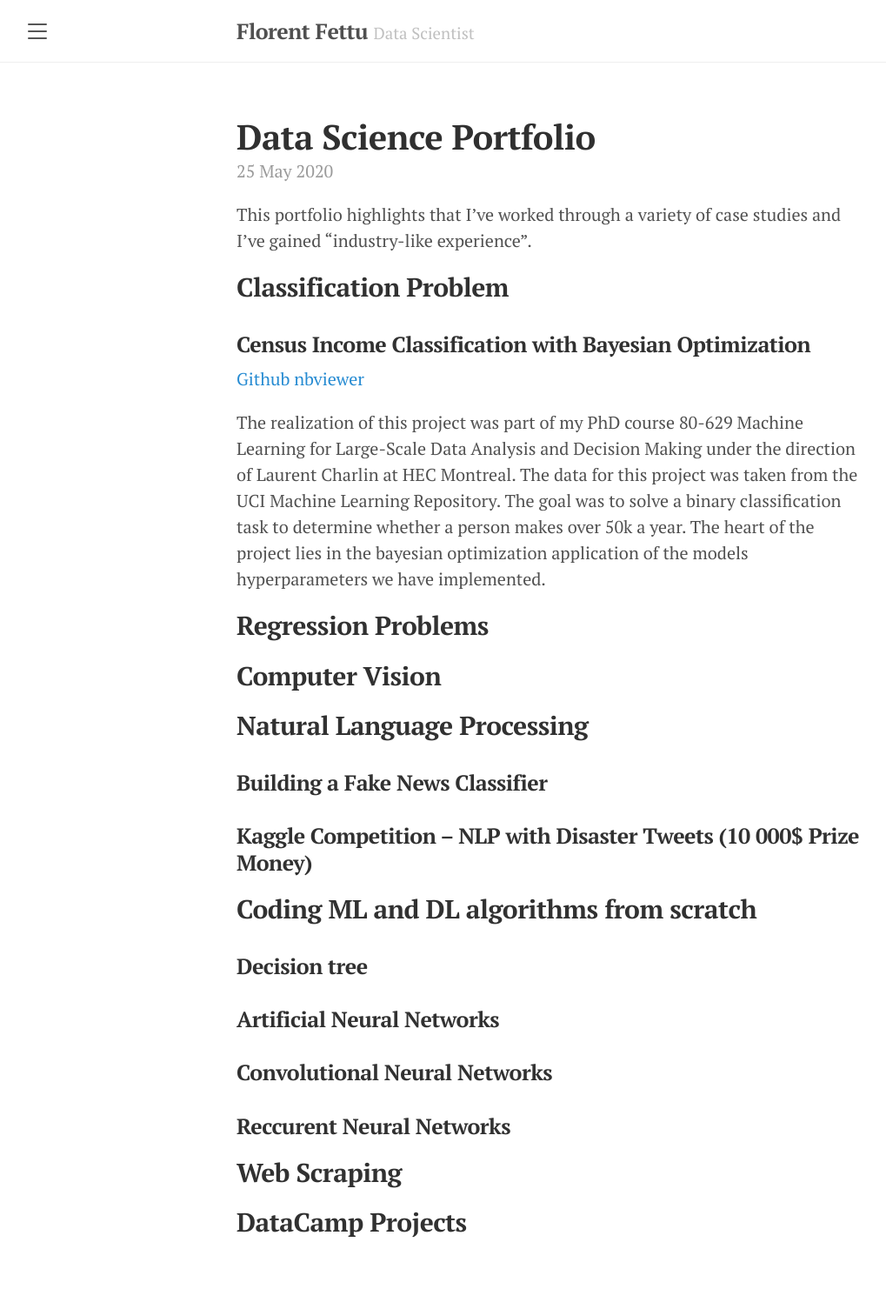
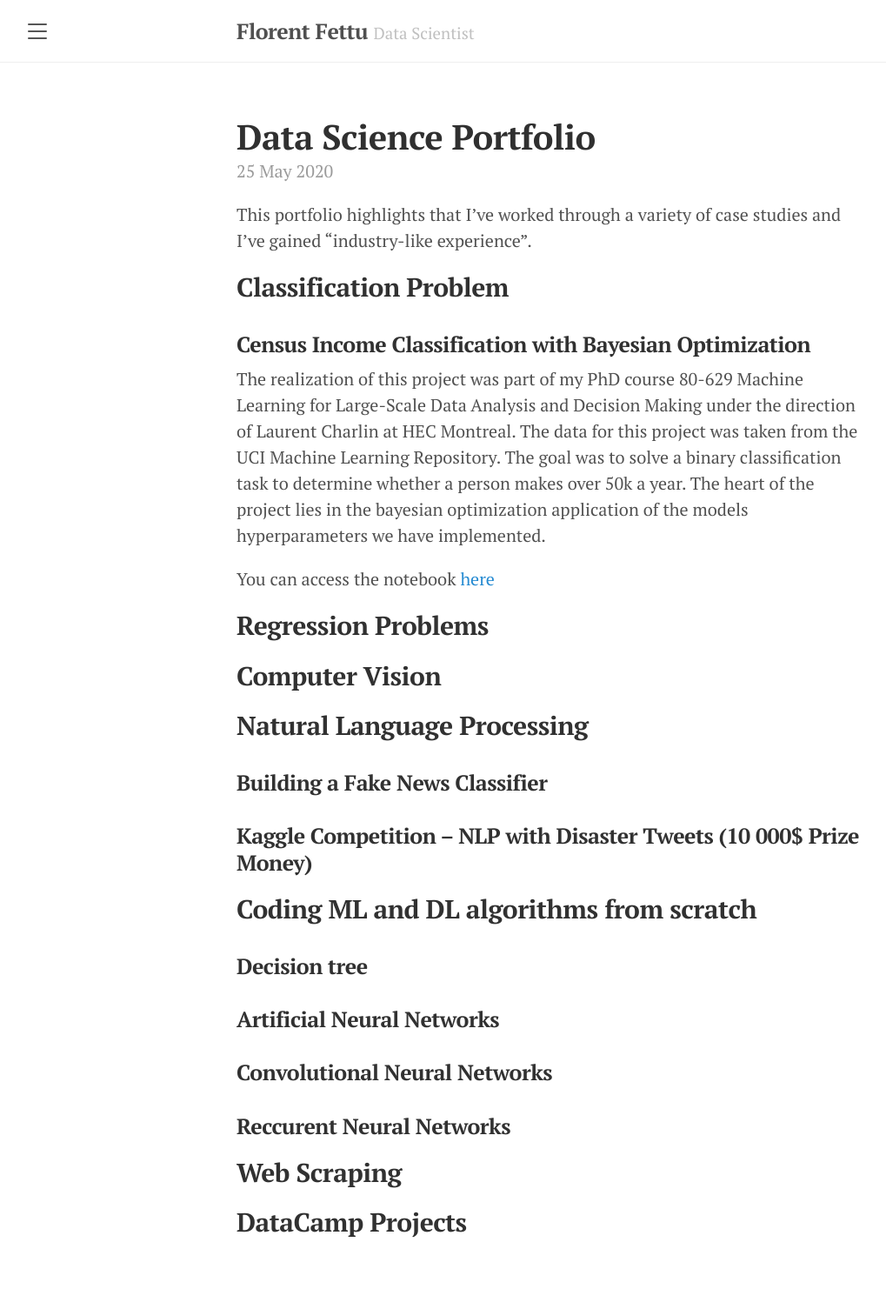
Before and after one commit to florentfettu/florentfettu.github.io, a Jekyll site: the page built from _posts/2020-05-25-data-science-portfolio.md, in a window 1280 px wide. Shown: the whole page at 87% size, without its empty margins (8-1027 px from the left). Built offline with Jekyll 4.4.1, drawn with Linux system fonts in a browser that asks for light colours; nearby versions of some CDN libraries.

Commit message:
Update 2020-05-25-data-science-portfolio.md

```diff
--- a/_posts/2020-05-25-data-science-portfolio.md
+++ b/_posts/2020-05-25-data-science-portfolio.md
@@ -9,9 +9,9 @@ This portfolio highlights that I've worked through a variety of case studies and
 
 ### Census Income Classification with Bayesian Optimization
 
-[Github](https://github.com/Erlemar/Erlemar.github.io/blob/master/Notebooks/Titanic.ipynb) [nbviewer](http://nbviewer.jupyter.org/github/Erlemar/Erlemar.github.io/blob/master/Notebooks/Titanic.ipynb)
+The realization of this project was part of my PhD course 80-629 Machine Learning for Large-Scale Data Analysis and Decision Making under the direction of Laurent Charlin at HEC Montreal. The data for this project was taken from the UCI Machine Learning Repository. The goal was to solve a binary classification task to determine whether a person makes over 50k a year. The heart of the project lies in the bayesian optimization application of the models hyperparameters we have implemented.
 
-The realization of this project was part of my PhD course 80-629 Machine Learning for Large-Scale Data Analysis and Decision Making under the direction of Laurent Charlin at HEC Montreal. The data for this project was taken from the UCI Machine Learning Repository. The goal was to solve a binary classification task to determine whether a person makes over 50k a year. The heart of the project lies in the bayesian optimization application of the models hyperparameters we have implemented.
+You can access the notebook [here](https://nbviewer.jupyter.org/github/florentfettu/florentfettu.github.io/blob/master/Notebooks/Projet_final.ipynb)
 
 ## Regression Problems
 
```
